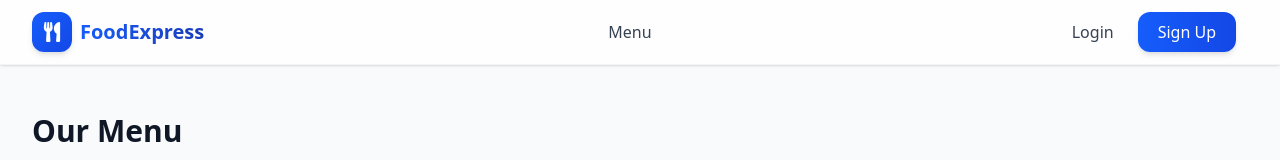
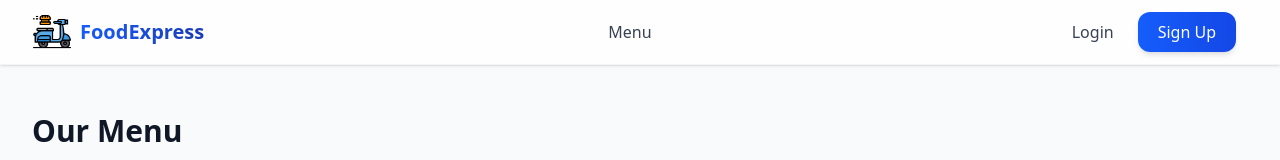
Before and after one commit to rajanyd09/Food-Delivery-App, a React (Vite) app in the folder frontend/: page / in a window 1280 px wide. Shown: the top 160 px of the page. Built offline with nearby package versions, Linux system fonts and the light colour scheme; no server answers.

Commit message:
feat: Update favicon, page title, and navigation logo with new image assets.

```diff
--- a/frontend/index.html
+++ b/frontend/index.html
@@ -2,10 +2,9 @@
 <html lang="en">
   <head>
     <meta charset="UTF-8" />
-    <link rel="icon" type="image/svg+xml" href="/vite.svg" />
+    <link rel="icon" type="image/png" href="/food-delivery_2947553.png" />
     <meta name="viewport" content="width=device-width, initial-scale=1.0" />
-    <title>frontend</title>
-    <title>frontend</title>
+    <title>Food Delivery App</title>
   </head>
   <body>
     <div id="root"></div>
--- a/frontend/src/components/Navigation.jsx
+++ b/frontend/src/components/Navigation.jsx
@@ -37,8 +37,12 @@ const Navigation = ({ user }) => {
               className="flex items-center space-x-2 group"
               onClick={() => setIsMobileMenuOpen(false)}
             >
-              <div className="w-10 h-10 bg-gradient-to-br from-blue-600 to-blue-700 rounded-xl flex items-center justify-center shadow-md group-hover:shadow-lg transition-all duration-200">
-                <FaUtensils className="w-5 h-5 text-white" />
+              <div className="w-10 h-10 flex items-center justify-center">
+                <img
+                  src="/scooter_2304848.png"
+                  alt="Logo"
+                  className="w-full h-full object-contain"
+                />
               </div>
               <span className="text-xl font-bold bg-gradient-to-r from-blue-600 to-blue-800 bg-clip-text text-transparent">
                 FoodExpress
```
Also changed, not shown: frontend/public/food-delivery_2947553.png (added), frontend/public/scooter_2304848.png (added).
